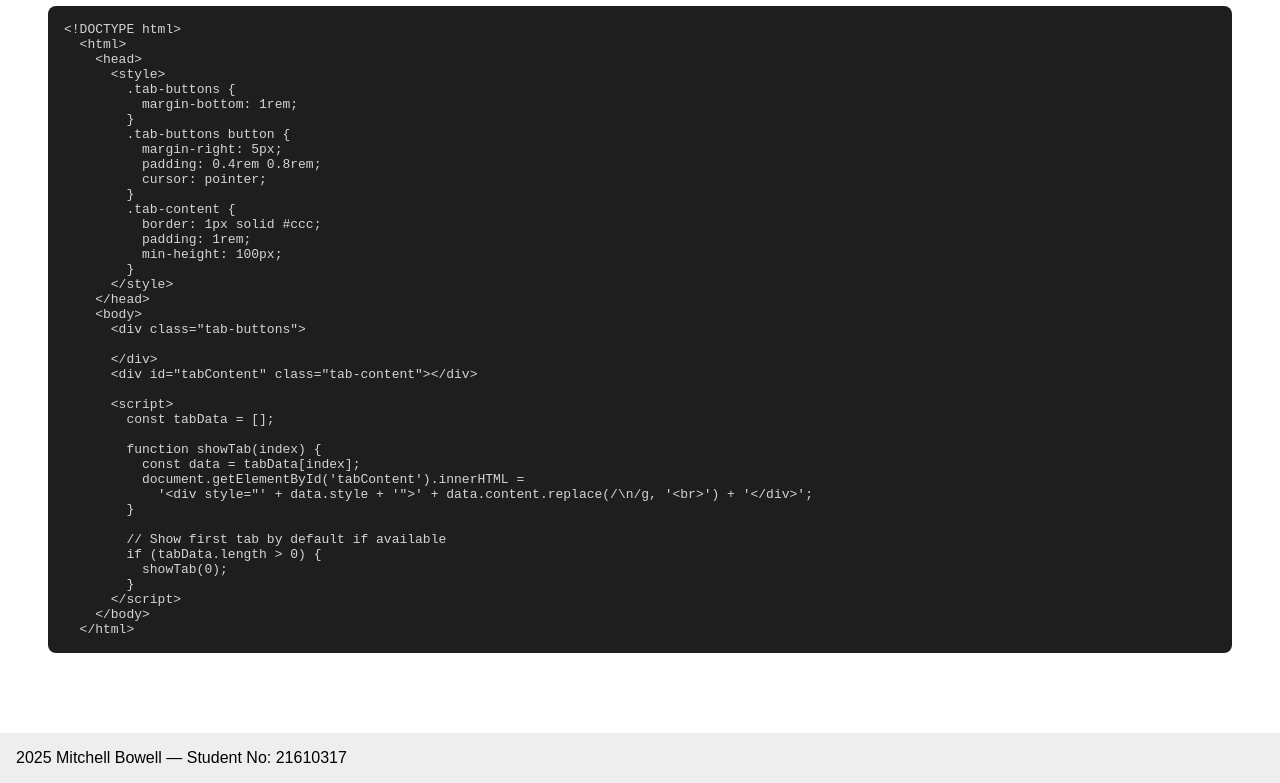
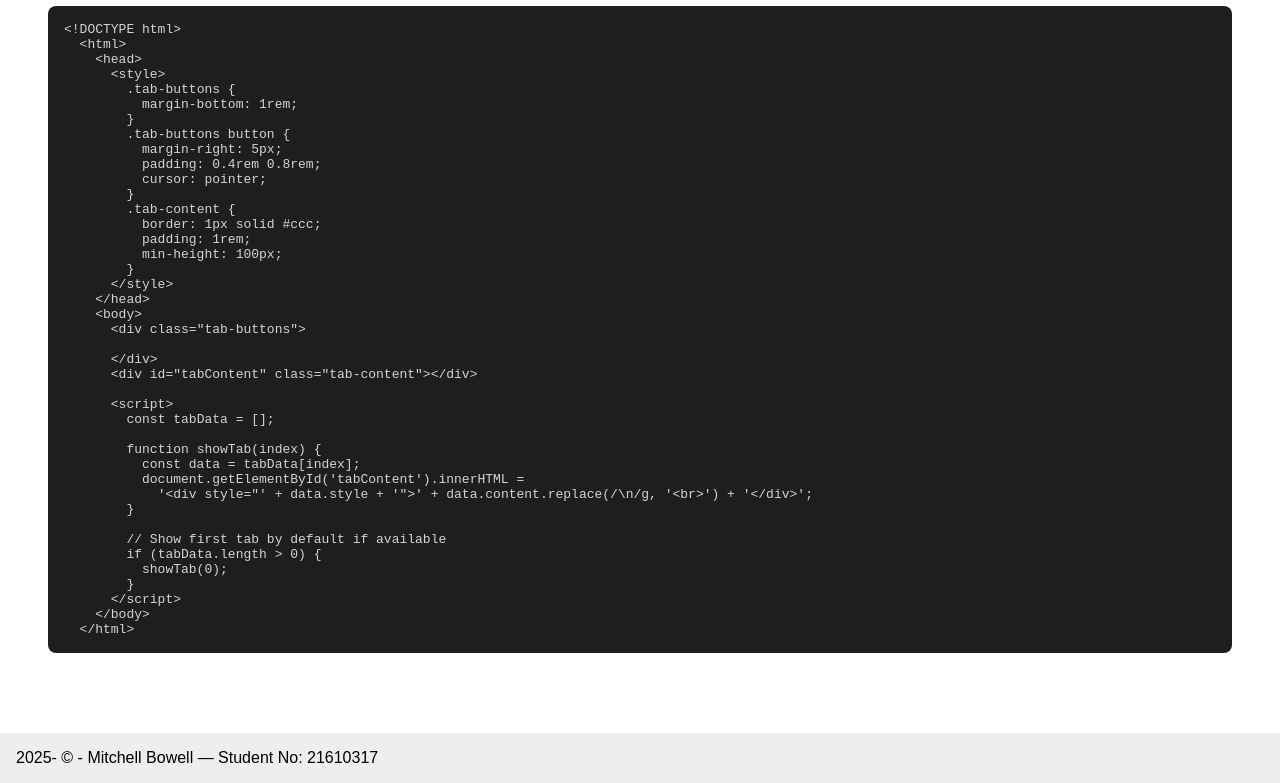
Before and after one commit to MitchBow/CWA-Assignment-1, a Next.js app: page / in a window 1280 px wide. Shown: the part 349-1132 px from the top of the page. Built offline with nearby package versions, Linux system fonts and the light colour scheme.

Commit message:
added copyright logo

```diff
--- a/app/layout.tsx
+++ b/app/layout.tsx
@@ -171,7 +171,7 @@ export default function RootLayout({ children }: { children: React.ReactNode })
             marginTop: '2rem',
           }}
         >
-          {new Date().getFullYear()} Mitchell Bowell — Student No: 21610317
+          {new Date().getFullYear()}- © - Mitchell Bowell — Student No: 21610317
         </footer>
 
         <style>{`
```
